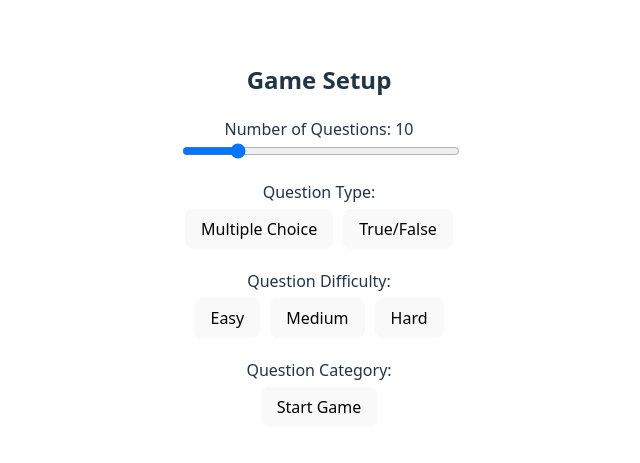
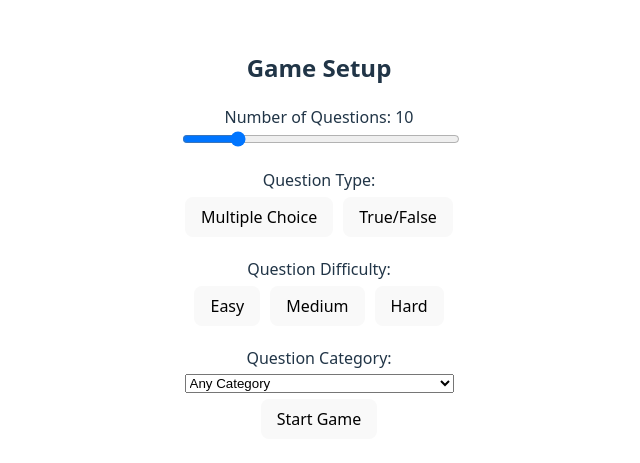
Before and after one commit to wk642/trivia-game-with-api, a React (Vite) app in the folder client/: page / in a window 1280 px wide. Shown: the part 163-626 px from the top of the page, without its empty margins (321-961 px from the left). Built offline with nearby package versions, Linux system fonts and the light colour scheme.

Commit message:
Added categories dropdown

```diff
--- a/client/src/components/GameSetup.jsx
+++ b/client/src/components/GameSetup.jsx
@@ -5,6 +5,7 @@ function GameSetup({ onStartGame }) {
   const [numberOfQuestions, setNumberOfQuestions] = useState(10);
   const questionType = useRef('multiple-choice');
   const questionDifficulty = useRef('medium');
+  const questionCategory = useRef('any-category');
 
   const handleStartGame = () => {
     const gameSettings = {
@@ -72,10 +73,36 @@ function GameSetup({ onStartGame }) {
         </button>
       </div>
 
-      <div>
+      <div className="category-div">
         <label>Question Category:</label>
         <br/>
-
+        <select>
+          <option>Any Category</option>
+          <option>General Knowledge</option>
+          <option>Entertainment: Books</option>
+          <option>Entertainment: Film</option>
+          <option>Entertainment: Music</option>
+          <option>Entertainment: Musical & Theaters</option>
+          <option>Entertainment: Television</option>
+          <option>Entertainment: Video Games</option>
+          <option>Entertainment: Board Games</option>
+          <option>Science & Nature</option>
+          <option>Science: Computers</option>
+          <option>Science: Matheetics</option>
+          <option>Mythology</option>
+          <option>Sports</option>
+          <option>Geography</option>
+          <option>History</option>
+          <option>Politics</option>
+          <option>Art</option>
+          <option>Celebreties</option>
+          <option>Animals</option>
+          <option>Vehicles</option>
+          <option>Entertainment: Cosmics</option>
+          <option>Science: Gadgets</option>
+          <option>Entertainment: Japanese Anime & Manga</option>
+          <option>Entertainment: Cartoon & Animations</option>
+        </select>
       </div>
 
       <button onClick={handleStartGame}>Start Game</button>
```
